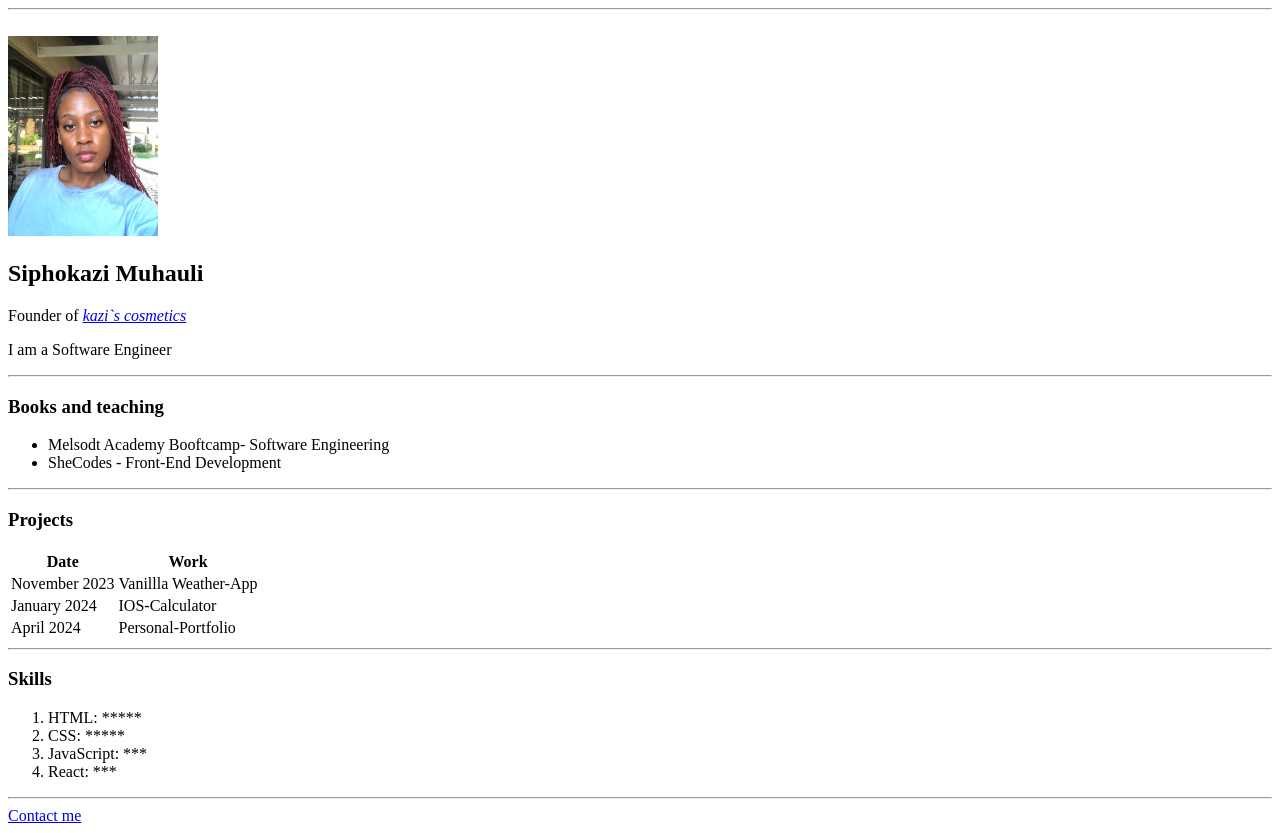
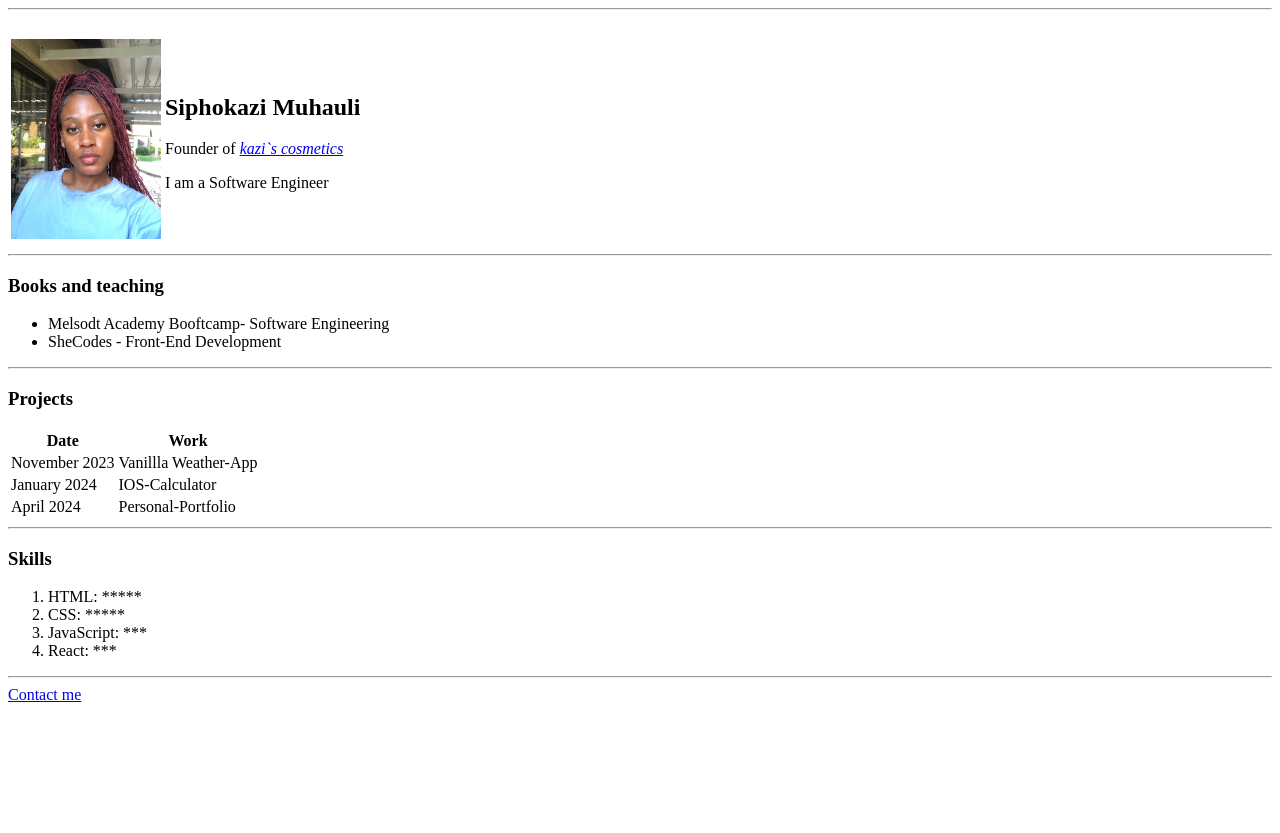
Before and after one commit to naledimuhauli/naledimuhauli.github.io, a plain HTML site: page index.html in a window 1280 px wide. After the commit the page ends 800 px from the top, so only its background shows below. Drawn offline with Linux system fonts and the light colour scheme.

Commit message:
added a table elemet

```diff
--- a/index.html
+++ b/index.html
@@ -8,13 +8,18 @@
 <body>
     <hr>
     <br>
-    <span>
-    <img src="./images/IMG_1209.jpg" alt="Siphokazi" width="150" height="200" title="This is an image">
-        <h2>Siphokazi Muhauli</h2>
-    <p>Founder of <em> <a href="https://github.com/naledimuhauli/react-weather-app" target="_blank"> kazi`s cosmetics </a></em>
-    </p>
-    <p>I am a Software Engineer</p>
-</span>
+    <table>
+        <tr>
+            <td><img src="./images/IMG_1209.jpg" alt="Siphokazi" width="150" height="200" title="This is an image"></td>
+            <td>
+                <h2>Siphokazi Muhauli</h2>
+                <p>
+                    Founder of <em> <a href="https://github.com/naledimuhauli/react-weather-app" target="_blank"> kazi`s cosmetics </a></em>
+                </p>
+                <p>I am a Software Engineer</p>
+            </td>
+        </tr>
+    </table>
 <hr>
 <h3>
     Books and teaching
```
